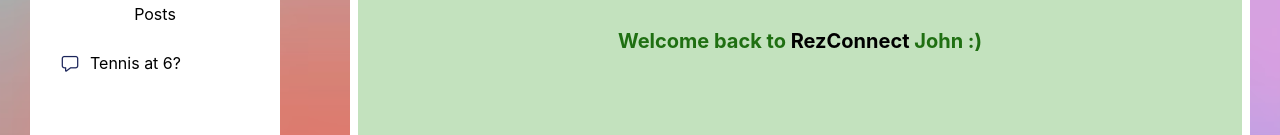
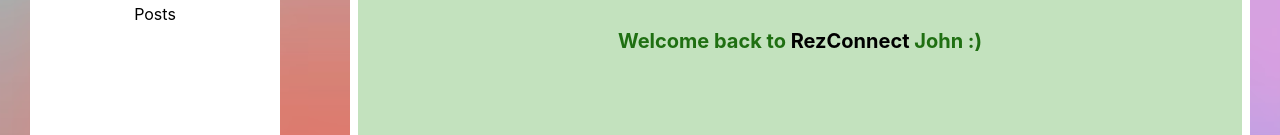
Before and after one commit to celinechen1114/RezConnect, a React (Create React App) app in the folder res-connect/: page /raFeed in a window 1280 px wide. Shown: the part 405-540 px from the top of the page. Built offline with nearby package versions, Linux system fonts and the light colour scheme.

Commit message:
done for good

```diff
--- a/res-connect/src/RAPanel.js
+++ b/res-connect/src/RAPanel.js
@@ -11,13 +11,13 @@
   const [comment, setComment] = useState("");
   const [selectedTags, setSelectedTags] = useState([]);
   const tags = [
+    "sports",
+    "social",
     "academics",
     "dorms",
-    "emergency",
     "emotional support",
     "health",
-    "social",
-    "sports",
+    "emergency",
   ];
 
   const dummyProfileInfo = {
--- a/res-connect/src/RASidebar.js
+++ b/res-connect/src/RASidebar.js
@@ -21,7 +21,7 @@
   const dummyProfileInfo = {
     name: "James",
     grade: "Freshman",
-    profilePic: "./james.png", // You can replace this with the actual path
+    profilePic: "./james.png",  // You can replace this with the actual path
   };
 
   const dummyPost = {
@@ -33,19 +33,18 @@
     // You can add more properties as per your post structure
   };
 
-  const postsWithDummy = [dummyPost, ...posts];
+  const postsWithDummy = [...posts];
+
+
 
   const handlePostClick = (post) => {
     onPostSelect(post);
     setActiveTag("all"); // reset the filter after post selection
   };
 
-  const filteredPosts =
-    activeTag === "all"
-      ? postsWithDummy
-      : postsWithDummy.filter(
-          (post) => post.tags && post.tags.includes(activeTag)
-        );
+  const filteredPosts = activeTag === "all"
+  ? postsWithDummy
+  : postsWithDummy.filter((post) => post.tags && post.tags.includes(activeTag));
 
   return (
     <div className="sidebar">
--- a/res-connect/src/StudentPanel.js
+++ b/res-connect/src/StudentPanel.js
@@ -10,13 +10,13 @@
   const [comment, setComment] = useState("");
   const [selectedTags, setSelectedTags] = useState([]);
   const tags = [
+    "sports",
+    "social",
     "academics",
     "dorms",
-    "emergency",
     "emotional support",
     "health",
-    "social",
-    "sports",
+    "emergency",
   ];
 
   const handleChangeTitle = (event) => {
```
